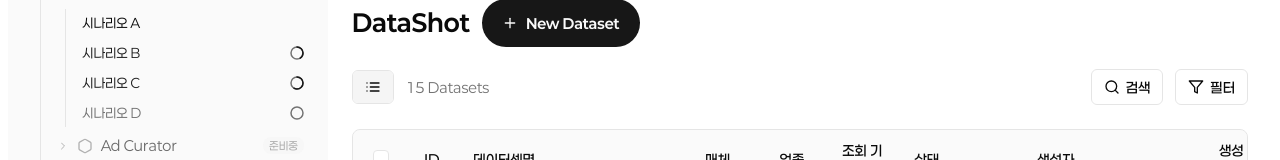
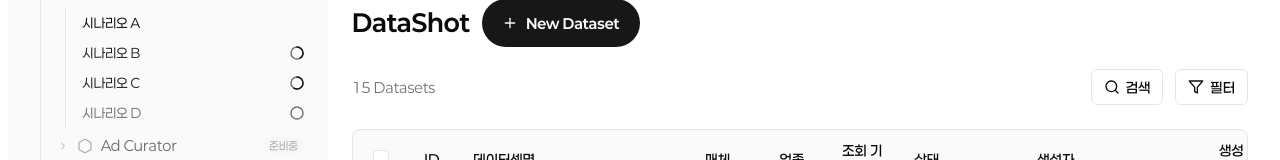
Before and after one commit to taetaej/ReadySet, a React (Vite) app: page /datashot in a window 1280 px wide. Shown: the part 233-393 px from the top of the page. Built offline with nearby package versions, Linux system fonts and the light colour scheme.

Commit message:
데이터셋 목록 페이지 리스트 아이콘 제거
- 15 Datasets 왼쪽의 리스트 아이콘 버튼 제거
- List 아이콘 import 제거

```diff
--- a/src/components/datashot/DatasetList.tsx
+++ b/src/components/datashot/DatasetList.tsx
@@ -1,5 +1,5 @@
 import { useState } from 'react'
-import { Plus, Search, Filter, X, ChevronDown, ChevronUp, ChevronLeft, ChevronRight, MoreVertical, Copy, ArrowRightLeft, Trash2, Building2, List } from 'lucide-react'
+import { Plus, Search, Filter, X, ChevronDown, ChevronUp, ChevronLeft, ChevronRight, MoreVertical, Copy, ArrowRightLeft, Trash2, Building2 } from 'lucide-react'
 import { useNavigate } from 'react-router-dom'
 import { SlotHeader } from '../reachcaster/SlotHeader'
 import { sampleDatasets } from './types'
@@ -249,29 +249,8 @@ export function DatasetList() {
           alignItems: 'center',
           marginBottom: '24px'
         }}>
-          {/* 좌측: 리스트 아이콘 + 데이터셋 개수 */}
+          {/* 좌측: 데이터셋 개수 */}
           <div style={{ display: 'flex', alignItems: 'center', gap: '12px' }}>
-            {/* 리스트 아이콘 */}
-            <div style={{
-              display: 'flex',
-              alignItems: 'center',
-              border: '1px solid hsl(var(--border))',
-              borderRadius: '6px',
-              overflow: 'hidden'
-            }}>
-              <button
-                className="btn btn-ghost btn-sm"
-                style={{
-                  borderRadius: 0,
-                  border: 'none',
-                  backgroundColor: 'hsl(var(--muted))',
-                  padding: '8px 12px'
-                }}
-              >
-                <List size={16} />
-              </button>
-            </div>
-
             {/* 데이터셋 개수 */}
             <div style={{
               fontSize: '14px',
```
